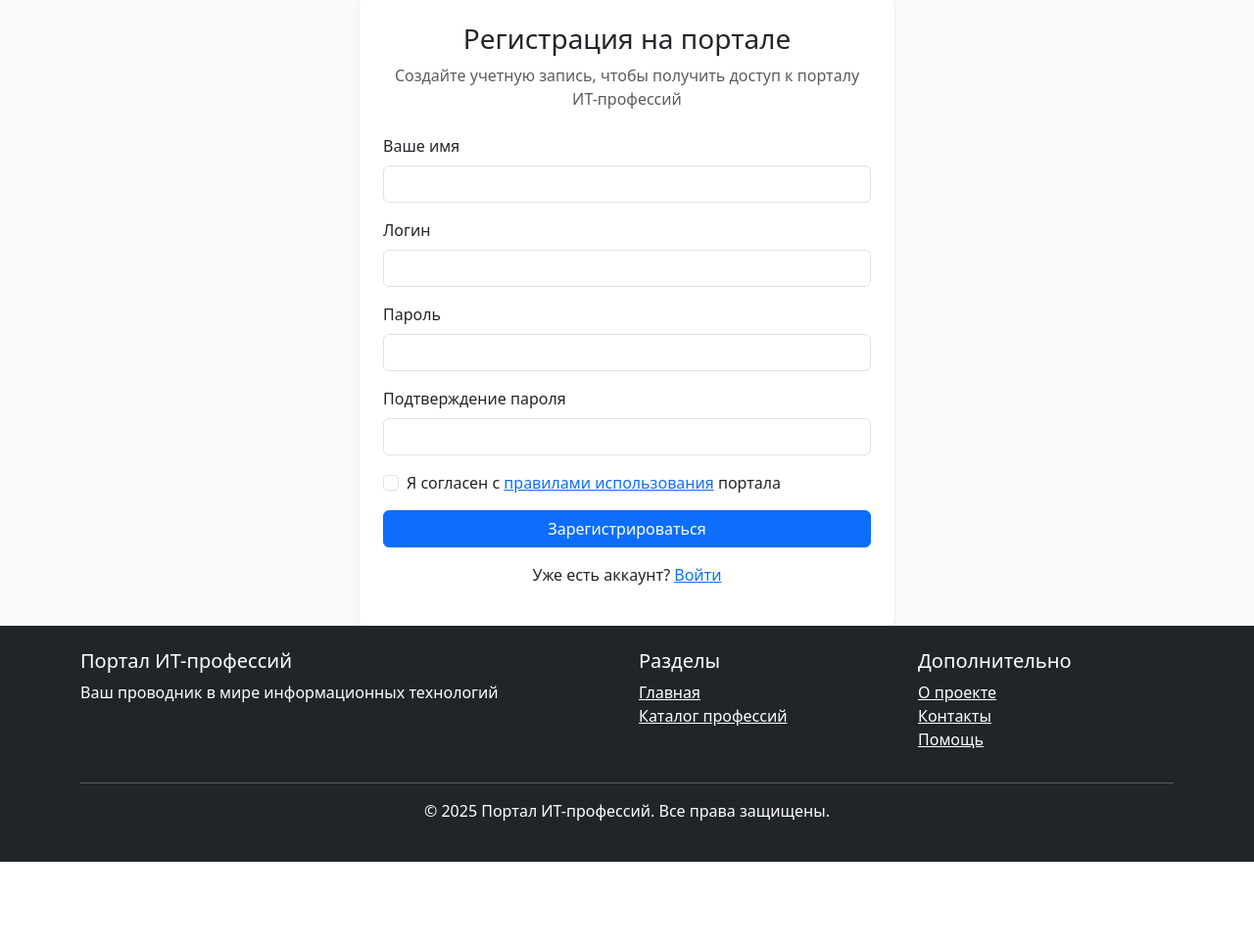
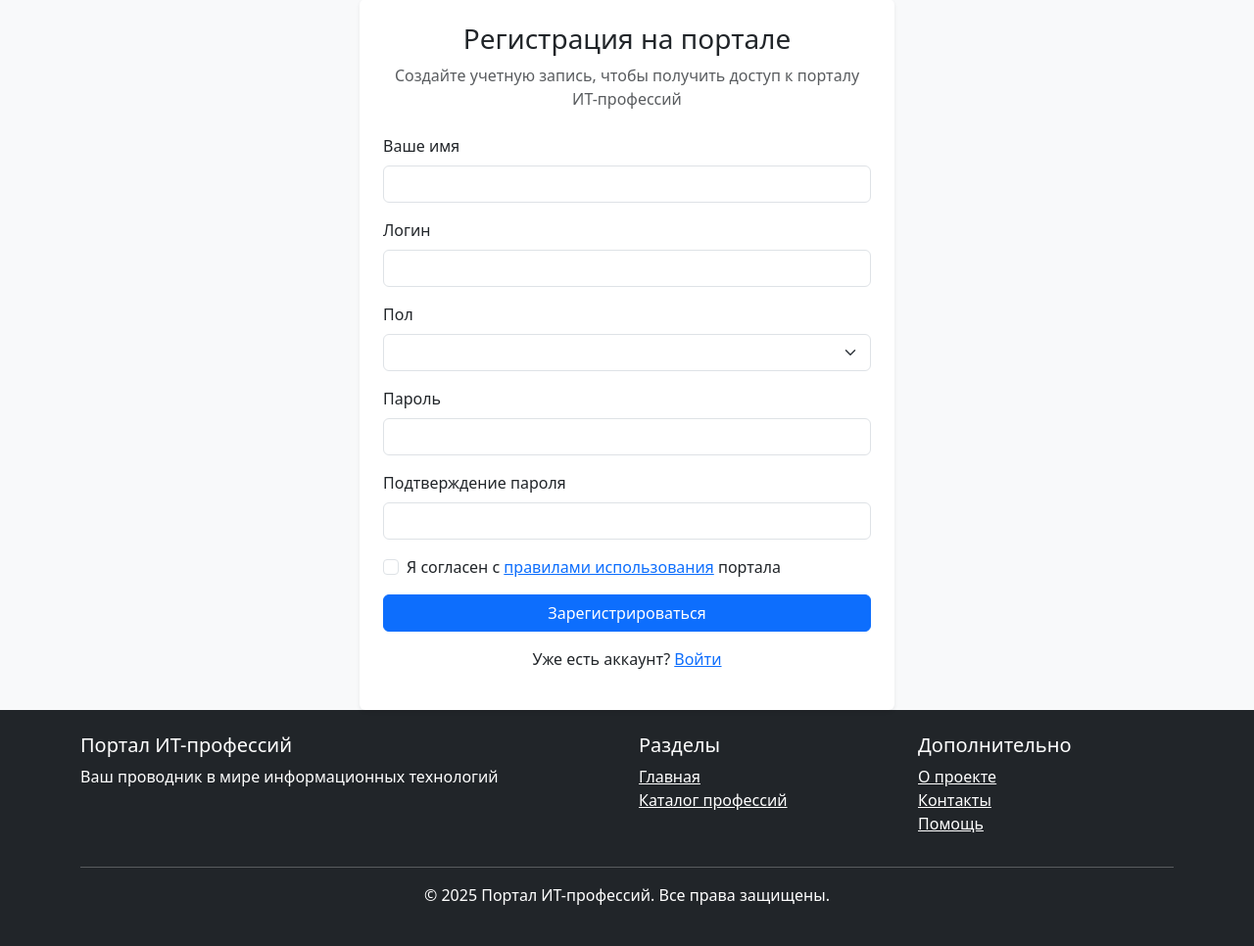
Before and after one commit to vasyza/proffesional-basics, a PHP site: page /auth/register.php in a window 1280 px wide. Shown: the part 105-1071 px from the top of the page at 98% size. Before the commit the page ends 985 px from the top, so only its background shows below. Run offline with PHP 8.4, Linux system fonts and the light colour scheme; some libraries are stand-ins or nearby versions.

Commit message:
feat: Добавлена возможность выбрать пол пользователю при регистрации
- Теперь есть выпадающий список с выбором пола

```diff
--- a/auth/register.php
+++ b/auth/register.php
@@ -39,6 +39,16 @@ include_once '../includes/auth_header.php';
                         <div class="mb-3">
                             <label for="login" class="form-label">Логин</label>
                             <input type="text" class="form-control" id="login" name="login" required>
+                        </div>
+
+                        <!-- Выпадающий список для выбора пола -->
+                        <div class="mb-3">
+                            <label for="gender" class="form-label">Пол</label>
+                            <select class="form-select" id="gender" name="gender" required>
+                                <option value="" disabled selected></option>
+                                <option value="мужской">мужской</option>
+                                <option value="женский">женский</option>
+                            </select>
                         </div>
 
                         <div class="mb-3">
```
